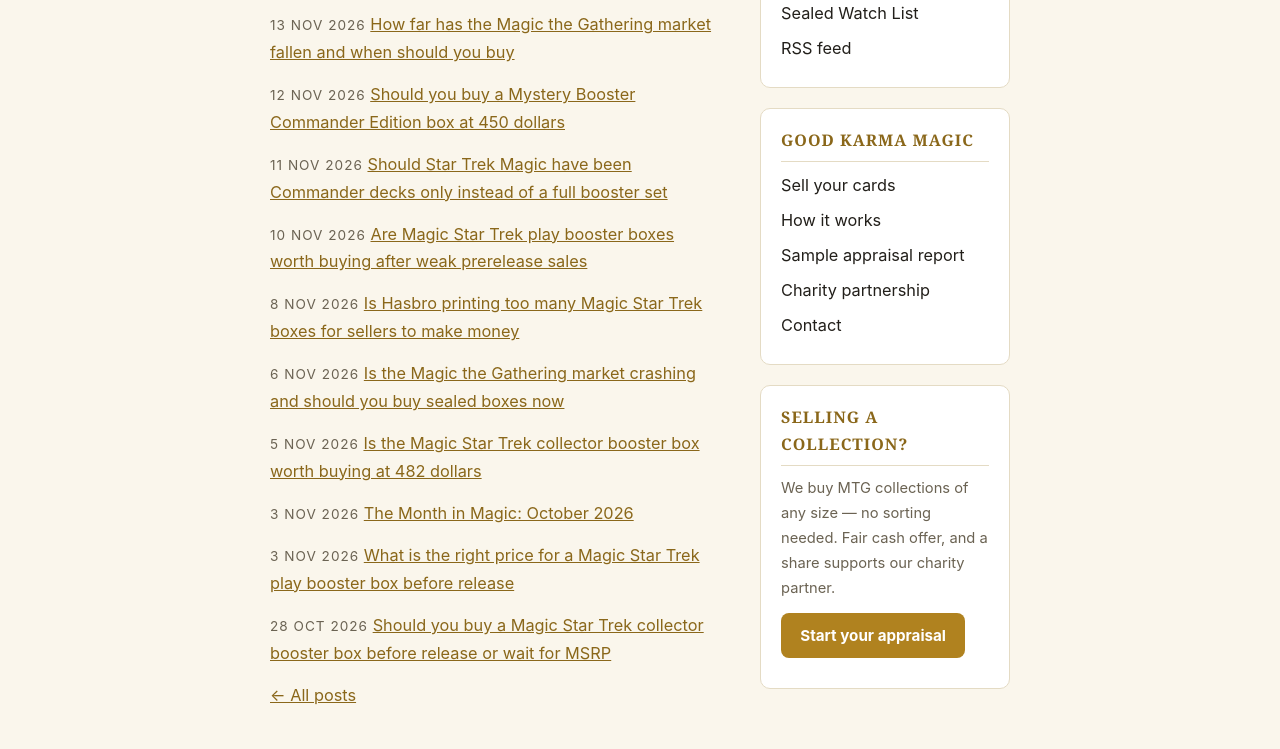
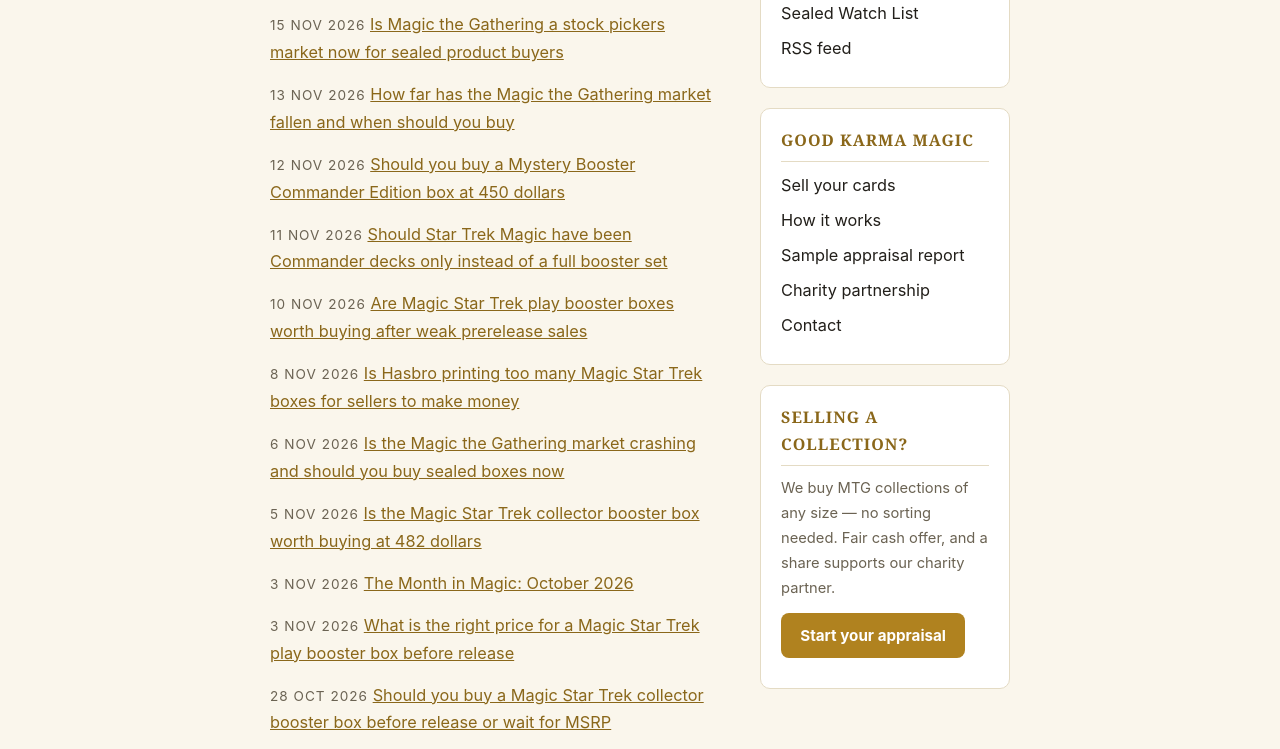
Before and after one commit to nw606/GKMsite, a plain HTML site: page insights/tag/Sealed product/index.html in a window 1280 px wide. Shown: the part 314-1063 px from the top of the page. Drawn offline with Linux system fonts and the light colour scheme.

Commit message:
Add Nov 15 stock pickers market post to Sealed product tag page

```diff
--- a/insights/tag/Sealed product/index.html
+++ b/insights/tag/Sealed product/index.html
@@ -35,6 +35,7 @@
       </header>
       <div class="post-body">
 <p>All Insights posts tagged Sealed product.</p>
+<p><time class="post-date">15 Nov 2026</time> <a href="../../post/is-magic-the-gathering-a-stock-pickers-market-now-for-sealed-product-buyers.html">Is Magic the Gathering a stock pickers market now for sealed product buyers</a></p>
 <p><time class="post-date">13 Nov 2026</time> <a href="../../post/how-far-has-the-magic-the-gathering-market-fallen-and-when-should-you-buy.html">How far has the Magic the Gathering market fallen and when should you buy</a></p>
 <p><time class="post-date">12 Nov 2026</time> <a href="../../post/should-you-buy-a-mystery-booster-commander-edition-box-at-450-dollars.html">Should you buy a Mystery Booster Commander Edition box at 450 dollars</a></p>
 <p><time class="post-date">11 Nov 2026</time> <a href="../../post/should-star-trek-magic-have-been-commander-decks-only-instead-of-a-full-booster-set.html">Should Star Trek Magic have been Commander decks only instead of a full booster set</a></p>
```
